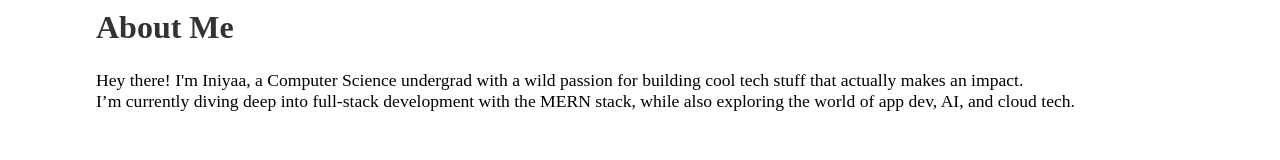
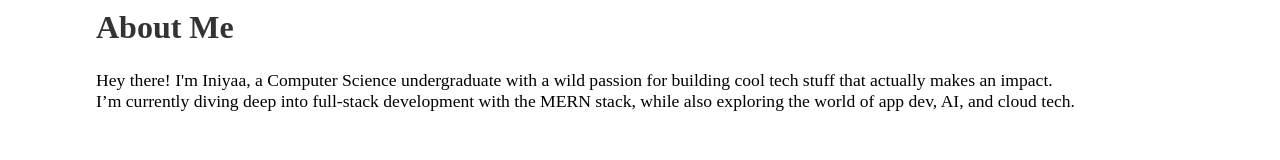
Before and after one commit to INIYAA12/iniyaa-portfolio, a plain HTML site: page index.html in a window 1280 px wide. Shown: the part 415-575 px from the top of the page. Drawn offline with Linux system fonts and the light colour scheme.

Commit message:
Updated About section text

```diff
--- a/index.html
+++ b/index.html
@@ -29,7 +29,7 @@
 <section class="section-box" id="about">
   <h2>About Me</h2>
   <p>
-    Hey there! I'm Iniyaa, a Computer Science undergrad with a wild passion for building cool tech stuff that actually makes an impact.
+    Hey there! I'm Iniyaa, a Computer Science undergraduate with a wild passion for building cool tech stuff that actually makes an impact.
   </p>
   <p>
     I’m currently diving deep into full-stack development with the MERN stack, while also exploring the world of app dev, AI, and cloud tech.
```
